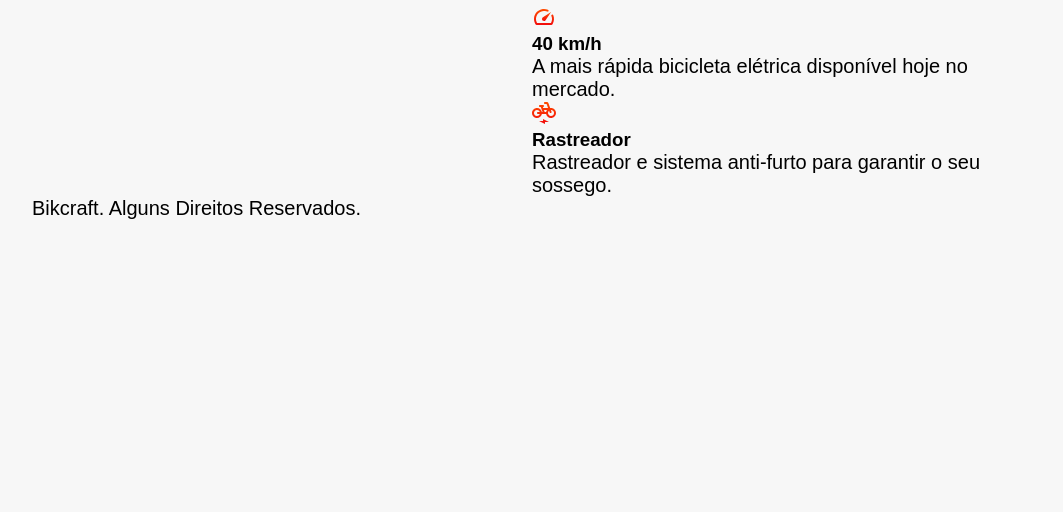
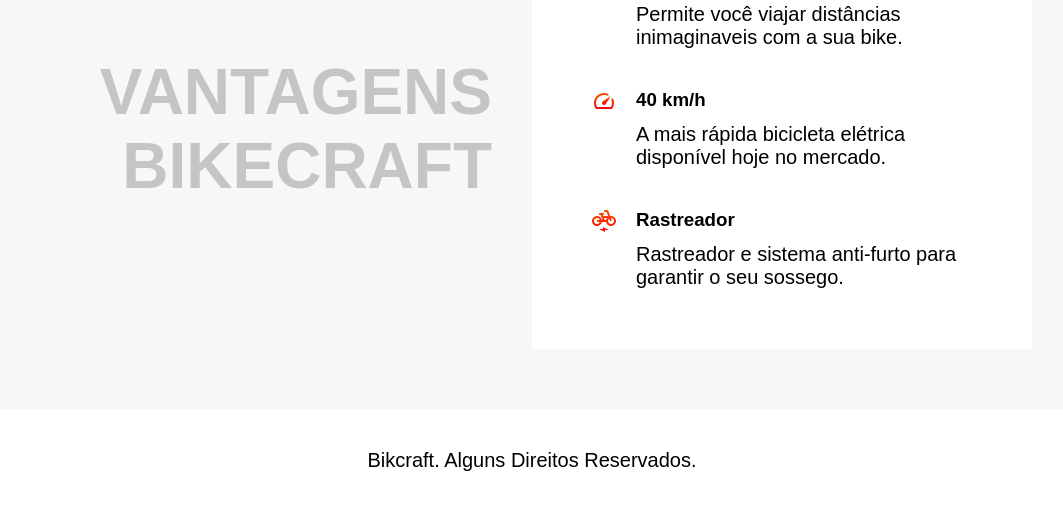
Before and after one commit to ViniciosF/PosicionamentoOrigamid, a plain HTML site: page index.html in a window 1280 px wide. Shown: the part 720-1232 px from the top of the page, without its empty margins (108-1171 px from the left). Before the commit the page ends 940 px from the top, so only its background shows below. Drawn offline with Linux system fonts and the light colour scheme.

Commit message:
finalizado

```diff
--- a/index.html
+++ b/index.html
@@ -31,21 +31,21 @@
 
     <img class="bike" src="/img/bicicleta.jpg" alt="bicicleta Bikecraft preta">
 
-    <h1>Vantagens Bikecraft</h1>
+    <h1 class="subtitulo" >Vantagens Bikecraft</h1>
 
-    <div>
+    <div class="conteudo-2">
 
-        <div>
+        <div class="conteudo-22">
             <img src="/img/eletrica.svg" alt="">
             <h3>Motor Elétrico</h3>
             <p>Permite você viajar distâncias inimaginaveis com a sua bike.</p>
         </div>
-        <div>
+        <div class="conteudo-22">
             <img src="/img/velocidade.svg" alt="">
             <h3>40 km/h</h3>
             <p>A mais rápida bicicleta elétrica disponível hoje no mercado.</p>
         </div>
-        <div>
+        <div class="conteudo-22">
             <img src="/img/eletrica.svg" alt="">
             <h3>Rastreador</h3>
             <p>Rastreador e sistema anti-furto para garantir o seu sossego.</p>
@@ -53,6 +53,9 @@
 
     </div>
 
+
+</div>
+<div class="rodape" >
     <p>Bikcraft. Alguns Direitos Reservados.</p>
 </div>
 </body>
--- a/style.css
+++ b/style.css
@@ -79,3 +79,39 @@ p{
     max-width: 100%;
     display: block;
 }
+
+/*segunda parte*/
+
+.subtitulo{
+    font-size: 64px;
+    text-transform: uppercase;
+    color: rgba(0, 0, 0, 0.2);
+    text-align: right;
+    padding: 40px;
+    align-self: center;
+}
+
+
+.conteudo-2{
+    background: rgb(255, 255, 255);
+    padding: 40px;
+}
+
+.conteudo-22{
+    display: grid;
+    grid-template-columns: auto 1fr;
+    gap: 10px 20px;
+    padding: 20px;
+}
+
+.conteudo-22 p{
+    grid-column: 2;
+}
+
+.rodape{
+    background: white;
+    width: 100%;
+    text-align: center;
+    padding: 40px;
+    box-sizing: border-box;
+}
```
